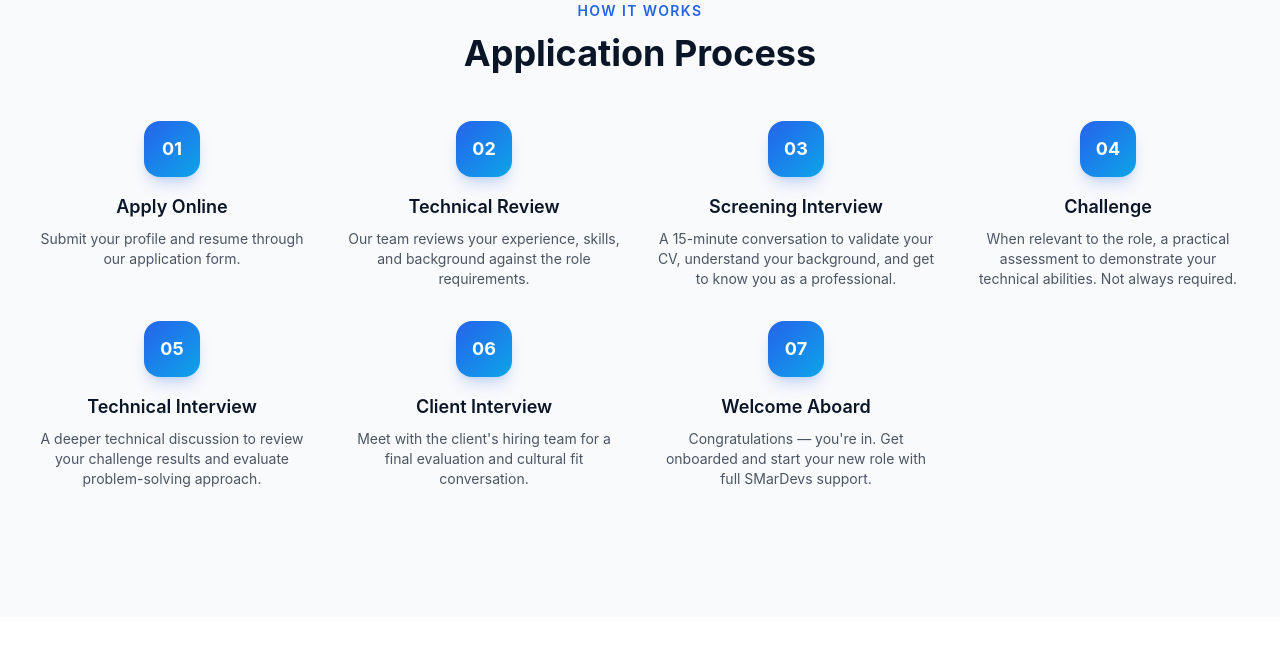
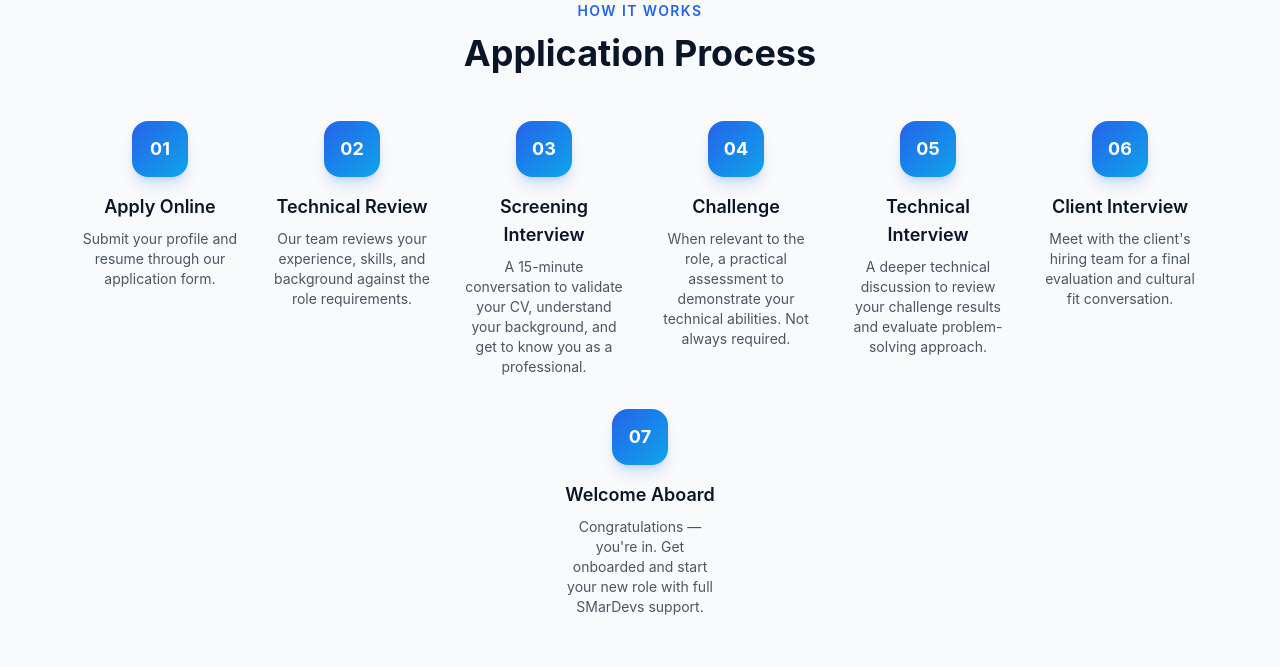
Before and after one commit to csorto2263/SMarDevs, a Next.js app: page /careers in a window 1280 px wide. Shown: the part 1400-2067 px from the top of the page. Built offline with nearby package versions, Linux system fonts and the light colour scheme; no server answers; the database is empty.

Commit message:
Center application process steps with flex wrap layout

```diff
--- a/src/app/careers/page.tsx
+++ b/src/app/careers/page.tsx
@@ -149,9 +149,9 @@ export default async function CareersPage({
               <p className="text-sm font-semibold tracking-widest text-brand-600 uppercase mb-3">How It Works</p>
               <h2 className="text-3xl md:text-4xl font-bold text-navy-950">Application Process</h2>
             </div>
-            <div className="grid grid-cols-1 md:grid-cols-4 gap-8">
+            <div className="flex flex-wrap justify-center gap-8">
               {steps.map((step) => (
-                <div key={step.num} className="text-center">
+                <div key={step.num} className="text-center w-40">
                   <div className="w-14 h-14 mx-auto rounded-2xl bg-gradient-to-br from-brand-600 to-accent-500 flex items-center justify-center text-white text-lg font-bold mb-4 shadow-lg shadow-brand-600/20">
                     {step.num}
                   </div>
```
